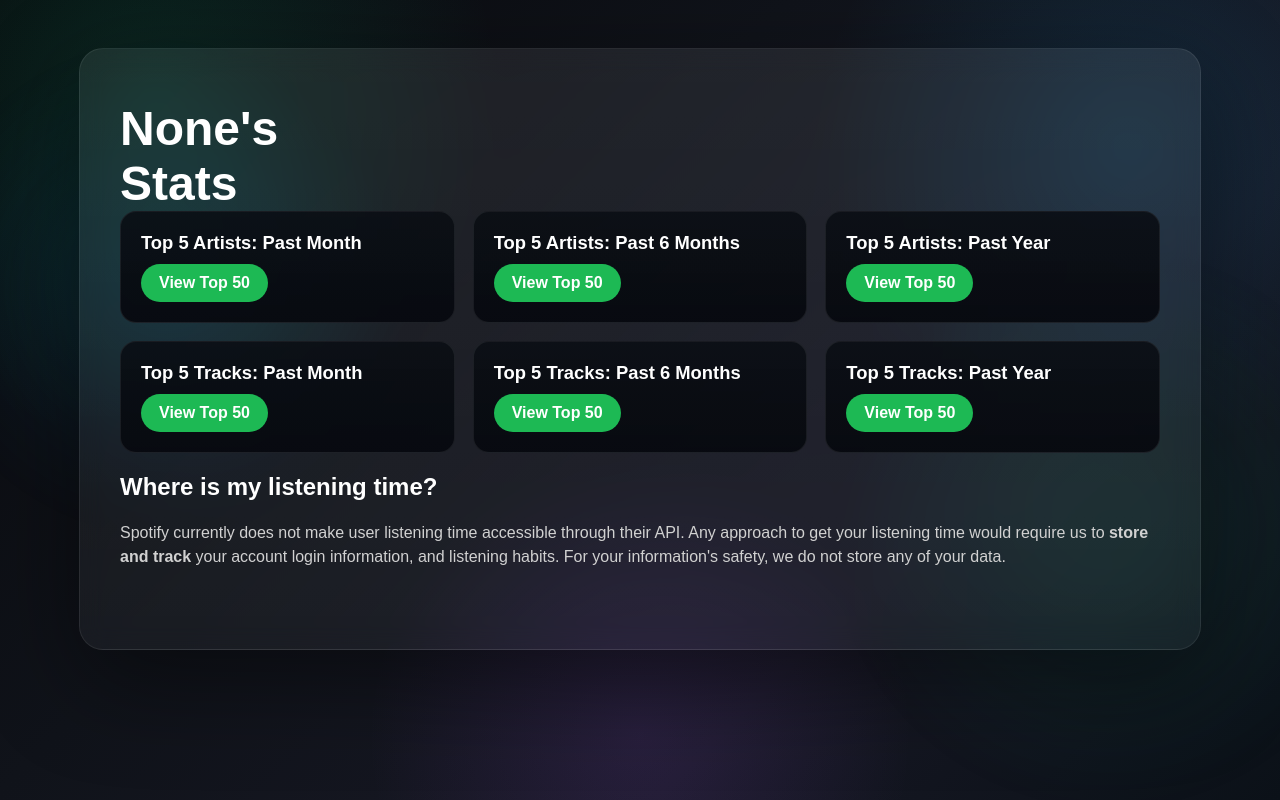
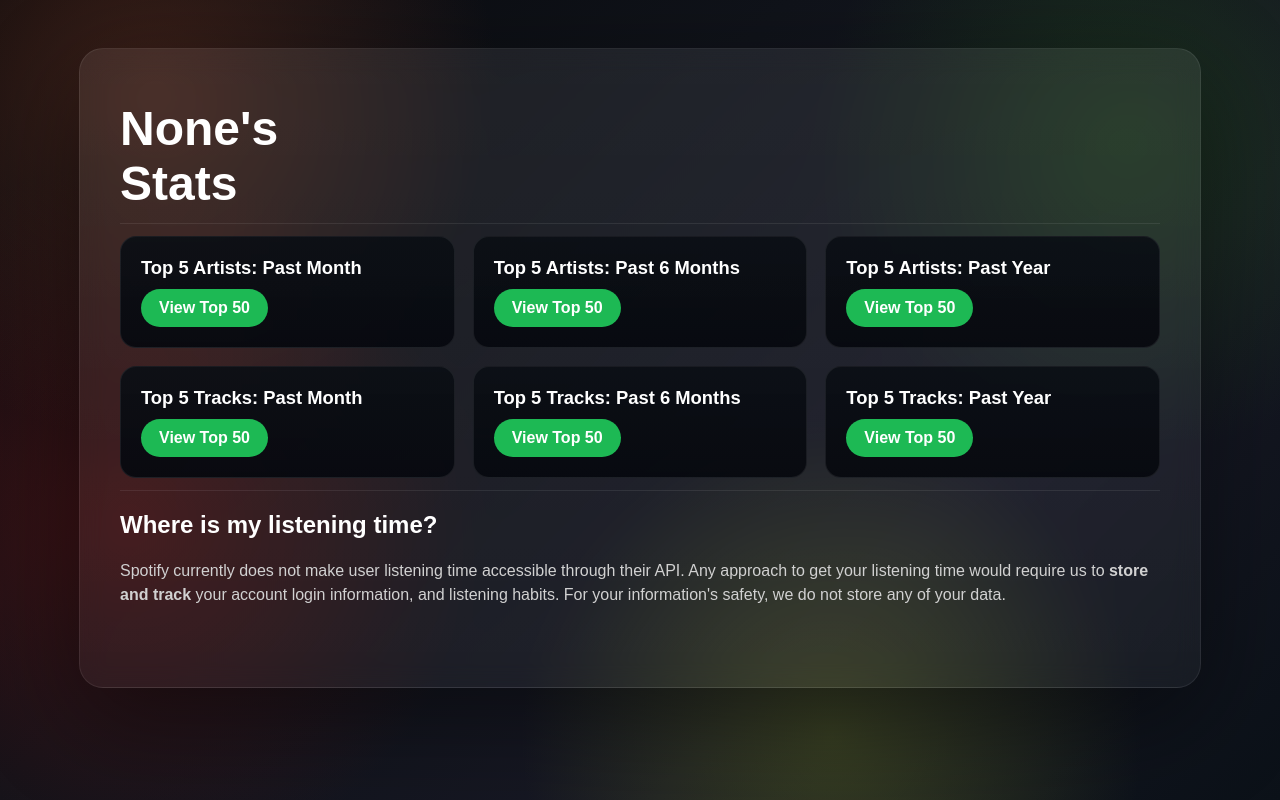
Before and after one commit to DevonCava/SpotifyApp, a Django app: page /myStats/ in a window 1280 px wide. Run offline with Django 4.2, Linux system fonts and the light colour scheme.

Commit message:
Adjusted the theme colors a little bit to look better for deployment.

```diff
--- a/spotifyStuff/Templates/stats.html
+++ b/spotifyStuff/Templates/stats.html
@@ -16,40 +16,15 @@
             min-height: 100vh;
               overflow-x: hidden;
               background:
-                radial-gradient(circle at 12% 12%, rgba(16, 185, 129, 0.16), transparent 26%),
-                radial-gradient(circle at 88% 18%, rgba(14, 165, 233, 0.14), transparent 24%),
-                radial-gradient(circle at 50% 92%, rgba(168, 85, 247, 0.12), transparent 28%),
+                radial-gradient(circle at 12% 12%, rgb(119 56 35 / 0.47), transparent 26%),
+                radial-gradient(circle at 88% 18%, rgb(40 115 23 / 0.29), transparent 24%),
+                radial-gradient(circle at 10% 65%, rgb(94 19 19 / 0.59), transparent 28%),
+                radial-gradient(circle at 65% 92%, rgb(108 122 36 / 0.4), transparent 28%),
                 linear-gradient(135deg, #08090c 0%, #10131a 38%, #171824 70%, #0b1118 100%);
             color: #ffffff;
             padding: 48px 24px;
             box-sizing: border-box;
         }
-
-            body::before,
-            body::after {
-              content: '';
-              position: fixed;
-              border-radius: 999px;
-              filter: blur(34px);
-              pointer-events: none;
-              opacity: 0.75;
-            }
-
-            body::before {
-              top: 6%;
-              left: -6%;
-              width: 30rem;
-              height: 30rem;
-              background: radial-gradient(circle, rgba(14, 165, 233, 0.18) 0%, rgba(14, 165, 233, 0) 70%);
-            }
-
-            body::after {
-              right: -8%;
-                      bottom: 0;
-              width: 34rem;
-              height: 34rem;
-              background: radial-gradient(circle, rgba(16, 185, 129, 0.16) 0%, rgba(16, 185, 129, 0) 72%);
-            }
 
         .hero {
               position: relative;
@@ -202,7 +177,7 @@
 <body>
     <main class="hero">
         <h1 class="user-title">{{ user_name }}'s<br>Stats</h1>
-
+        <hr>
         <section class="stats-grid" aria-label="User statistics">
             {% for card in stat_cards %}
                 <article class="stat-card">
@@ -230,6 +205,7 @@
                 </article>
             {% endfor %}
         </section>
+        <hr>
         <h2> Where is my listening time?</h2>
         <p class="subtitle">Spotify currently does not make user listening time accessible through their API.
         Any approach to get your listening time would require us to <strong>store and track</strong>
```
Also changed, not shown: spotifyStuff/Templates/Home.html (+2 -28 lines), spotifyStuff/Templates/top50.html (+2 -28 lines).
